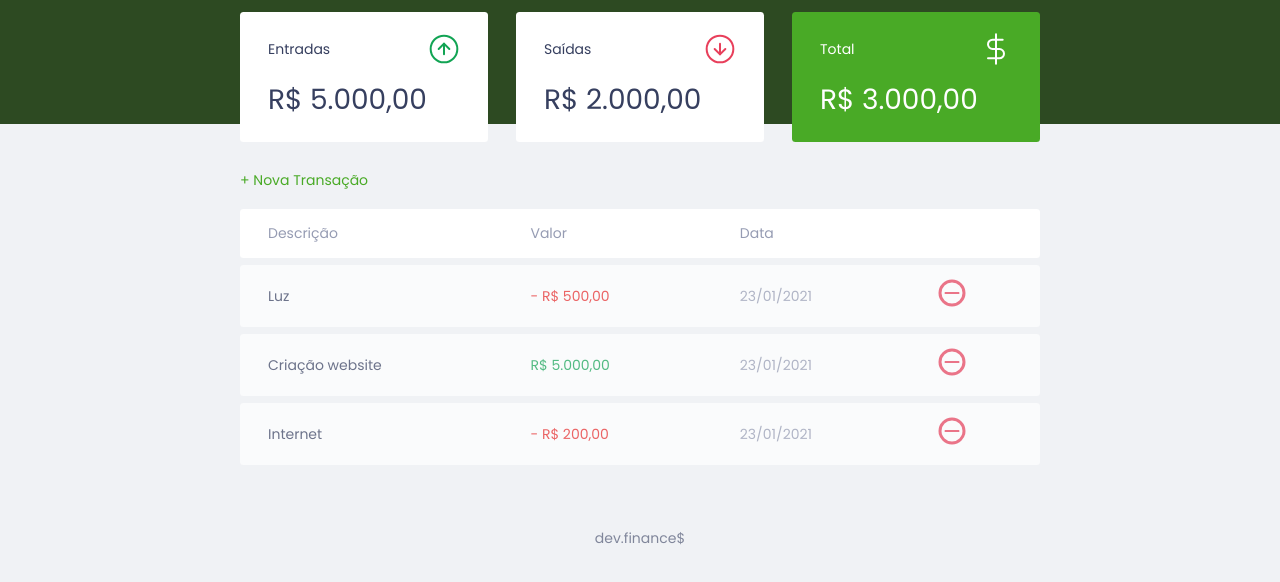
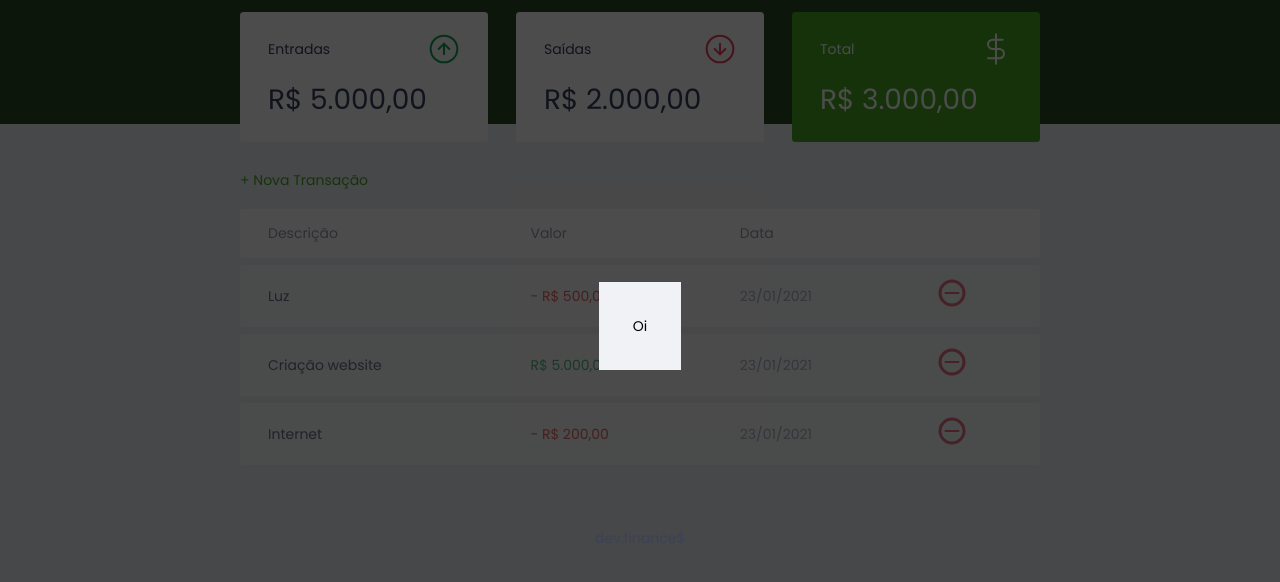
Before and after one commit to milenetaborda/dev-finance, a plain HTML site: page index.html in a window 1280 px wide. Shown: the part 74-656 px from the top of the page. Drawn offline with Linux system fonts and the light colour scheme.

Commit message:
style: add modal styles

```diff
--- a/index.html
+++ b/index.html
@@ -86,6 +86,12 @@
             </section>
         </main>
 
+        <div class="modal-overlay active">
+            <div class="modal">
+                Oi
+            </div>
+        </div>
+
         <footer><p>dev.finance$</p></footer>
     </body>
 </html>
--- a/styles.css
+++ b/styles.css
@@ -170,6 +170,34 @@ td.expense {
   color: #e92929;
 }
 
+/* Modal ===================== */
+.modal-overlay {
+  width: 100%;
+  height: 100%;
+
+  background-color: rgba(0, 0, 0, 0.7);
+
+  position: fixed;
+  top: 0;
+
+  display: flex;
+  align-items: center;
+  justify-content: center;
+
+  opacity: 0;
+  visibility: hidden;
+}
+
+.modal-overlay.active {
+  opacity: 1;
+  visibility: visible;
+}
+
+.modal {
+  background-color: #f0f2f5;
+  padding: 2.4rem;
+}
+
 /* Footer ===================== */
 footer {
   text-align: center;
```
